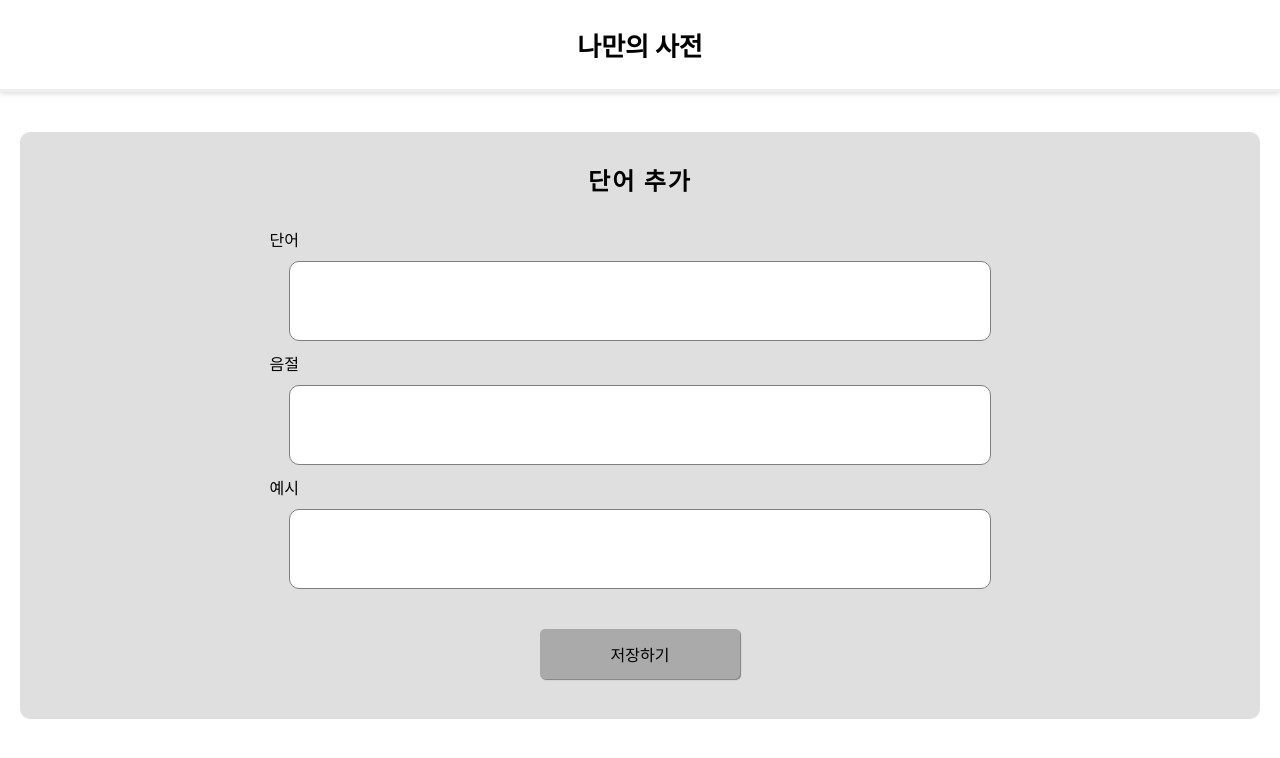
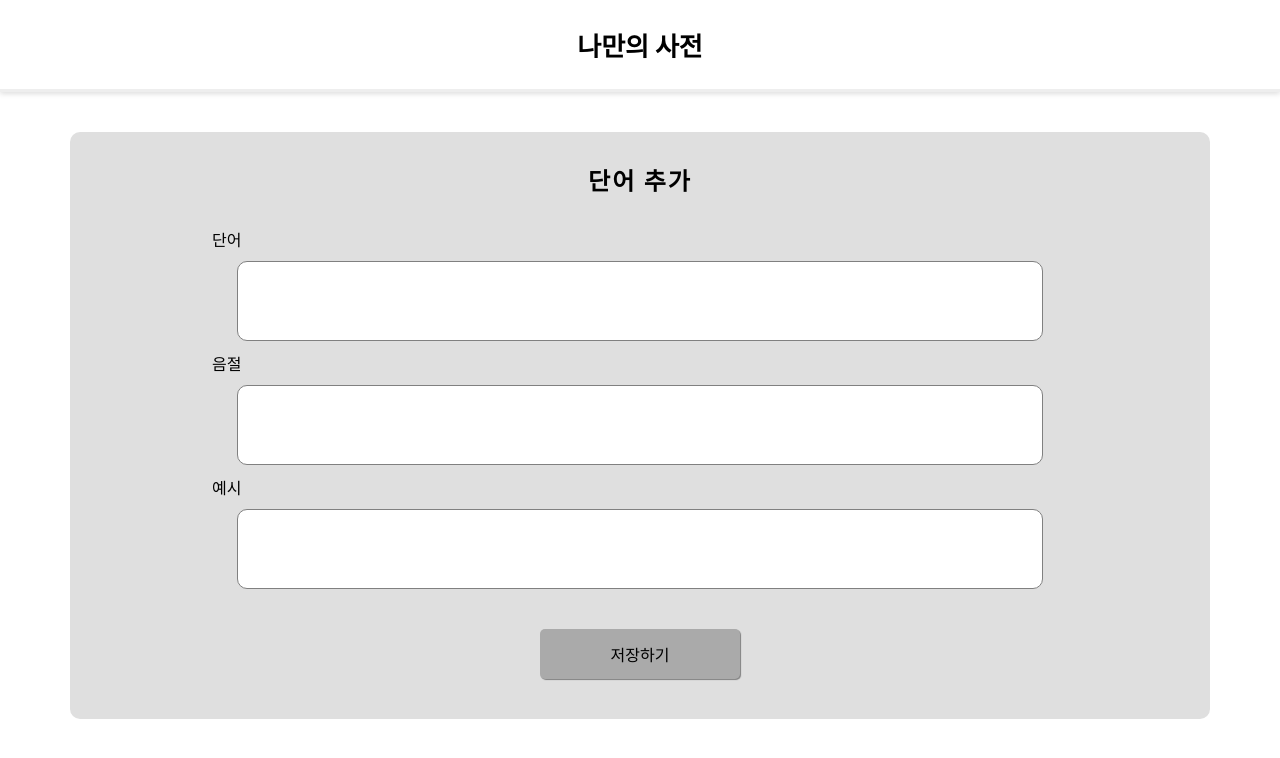
Before and after one commit to crown0205/react-week2, a React (Create React App) app: page /add in a window 1280 px wide. Shown: the top 758 px of the page. Built offline with nearby package versions, Linux system fonts and the light colour scheme.

Commit message:
CardAdd 스타일 수정

```diff
--- a/src/CardAdd.js
+++ b/src/CardAdd.js
@@ -40,10 +40,13 @@ function CardAdd() {
 }
 
 const AddContainer = styled.div`
+  padding: 0 50px;
+
   .addWrap {
     background-color: #dfdfdf;
+    width: 100%;
     border-radius: 10px;
-    margin-top: 20px;
+    margin: 20px auto 0px;
     padding: 10px;
   }
 
@@ -55,13 +58,14 @@ const AddContainer = styled.div`
     /* background-color: #fff; */
     display: flex;
     flex-direction: column;
-    width: 80%;
+    max-width: 80%;
     min-height: 200px;
     margin: 30px auto 30px;
 
     div {
       /* background-color: #aaa; */
-      width: 80%;
+      min-width: 80%;
+      width: 100%;
       margin: 0px auto 10px;
       label {
         display: block;
```
